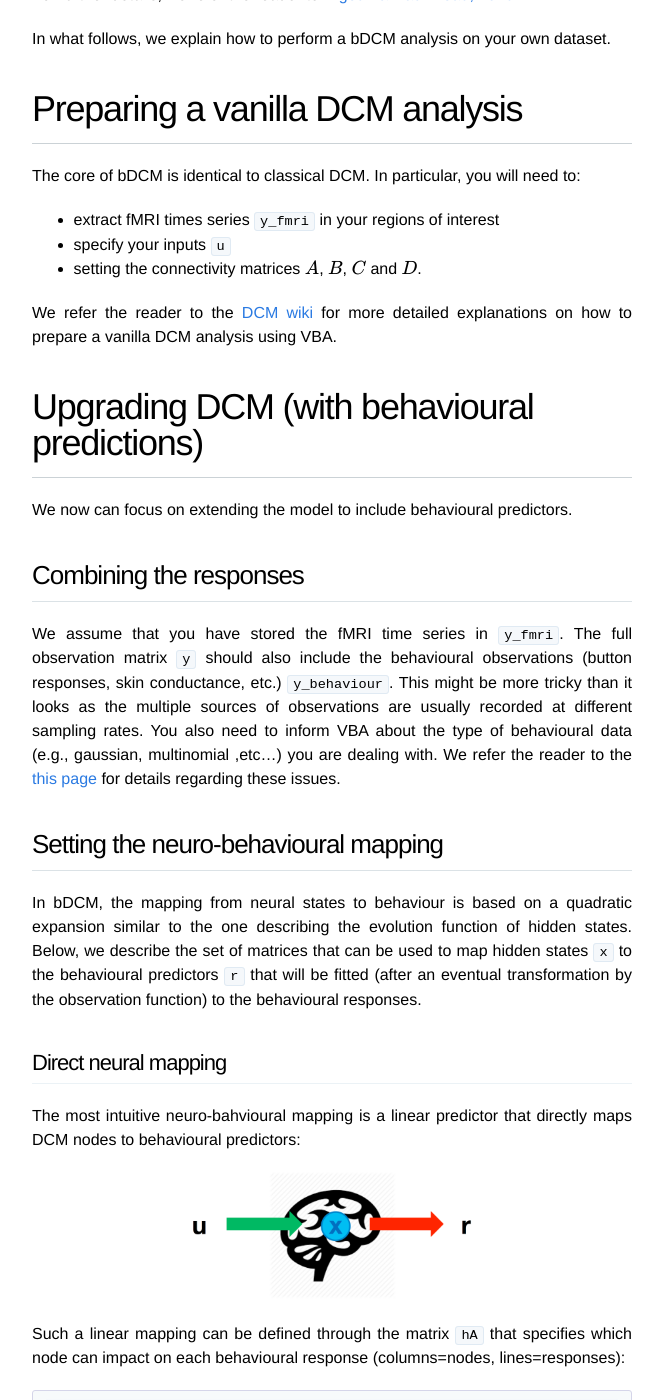
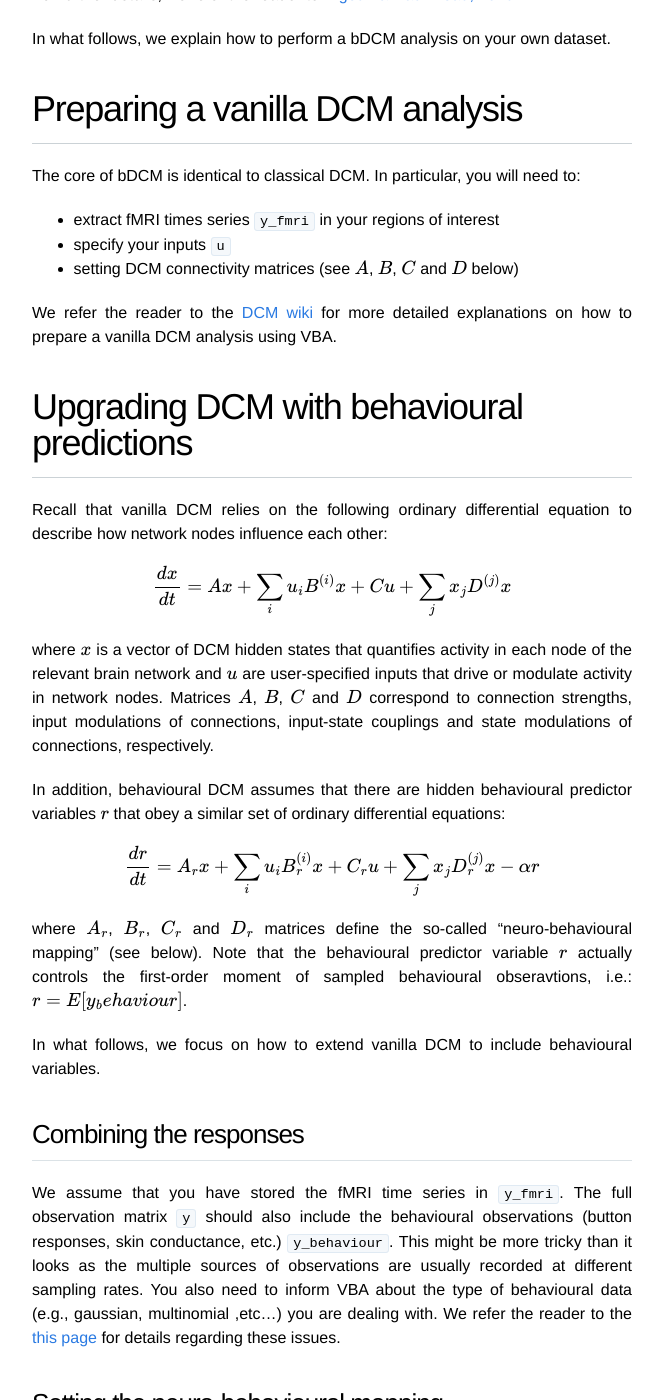
Before and after one commit to MBB-team/VBA-toolbox, a Jekyll site: the page built from _wiki/behavioural-DCM.md, in a window 1280 px wide and 1400 px high, scrolled down 1372 px. Shown: the whole window, without its empty margins (308-971 px from the left). Built offline with Jekyll 4.4.1, drawn with Linux system fonts in a browser that asks for light colours; nearby versions of some CDN libraries; formulas are drawn with MathJax 3; some of the changed text lies outside the part shown.

Commit message:
Update behavioural-DCM.md

````diff
--- a/_wiki/behavioural-DCM.md
+++ b/_wiki/behavioural-DCM.md
@@ -17,14 +17,28 @@ In what follows, we explain how to perform a bDCM analysis on your own dataset.
 The core of bDCM is identical to classical DCM. In particular, you will need to:
 - extract fMRI times series ```y_fmri``` in your regions of interest
 - specify your inputs ```u```
-- setting the connectivity matrices $$A$$, $$B$$, $$C$$ and $$D$$.
+- setting DCM connectivity matrices (see $$A$$, $$B$$, $$C$$ and $$D$$ below)
 
 We refer the reader to the [DCM wiki]({{ site.baseurl }}/wiki/dcm) for more detailed explanations on how to prepare a vanilla DCM analysis using VBA.
 
 
-# Upgrading DCM (with behavioural predictions)
+# Upgrading DCM with behavioural predictions
 
-We now can focus on extending the model to include behavioural predictors.
+Recall that vanilla DCM relies on the following ordinary differential equation to describe how network nodes influence each other:
+
+$$\frac{dx}{dt}=Ax + \sum_i u_i B^{(i)}x + Cu + \sum_j x_j D^{(j)}x$$
+
+where $$x$$ is a vector of DCM hidden states that quantifies activity in each node of the relevant brain network and $$u$$ are user-specified inputs that drive or modulate activity in network nodes. Matrices $$A$$, $$B$$, $$C$$ and $$D$$ correspond to connection strengths, input modulations of connections, input-state couplings and state modulations of connections, respectively.
+
+In addition, behavioural DCM assumes that there are hidden behavioural predictor variables $$r$$ that obey a similar set of ordinary differential equations:
+
+$$\frac{dr}{dt}= A_r x + \sum_i u_i B_r^{(i)}x + C_ru + \sum_j x_j D_r^{(j)}x - \alpha r$$
+
+where $$A_r$$, $$B_r$$, $$C_r$$ and $$D_r$$ matrices define the so-called "neuro-behavioural mapping" (see below). Note that the behavioural predictor variable $$r$$ actually controls the first-order moment of sampled behavioural obseravtions, i.e.: $$r = E[y_behaviour]$$.
+
+In what follows, we focus on how to extend vanilla DCM to include behavioural variables.
+
+
 
 ## Combining the responses
 
@@ -40,10 +54,10 @@ The most intuitive neuro-bahvioural mapping is a linear predictor that directly
 ![direct neural mapping]({{ site.baseurl  }}/images/wiki/bdcm/mapping_ha.png){:width="50%"}
 
 
-Such a linear mapping can be defined through the matrix ```hA``` that specifies which node can impact on each behavioural response (columns=nodes, lines=responses):
+Such a linear mapping can be defined through the matrix ```Ar``` that specifies which node can impact on each behavioural response (columns=nodes, lines=responses):
 
 ```matlab
-hA = [ 0 1 0 ;   % the first response is predicted by node 2
+Ar = [ 0 1 0 ;   % the first response is predicted by node 2
        0 0 1 ] ; % the second response is predicted by node 3
 ```
 
@@ -81,11 +95,11 @@ hC = [ 1 1 ;
 Finally, similarly to DCM's quadratic gating effects, one may assume that brain-to behaviour mappings may be modulated by activity in other network nodes. This capture situations in which nodes interact to produce a response. Think of lesion mapping, for example. It may be that a lesion in region X alone may not produce any behavioural deficit. The same with region Y. But it may be that if both X and Y are lesioned, then a ebahviorual deficit is observed. This is the type of effect such interactions may predict:
 ![quadratic mapping]({{ site.baseurl }}/images/wiki/bdcm/mapping_hd.png){:width="50%"}
 
-These nonlinear effects can be defined through the cell-array `hD` that specifies which node-to-response link is modulated by each node in turn (similarly to DCM's `D` matrix above):
+These nonlinear effects can be defined through the cell-array `Dr` that specifies which node-to-response link is modulated by each node in turn (similarly to DCM's `D` matrix above):
 
 ```matlab
 % the 2nd response (line) is jointly predicted by the 1st (array index) and 3rd (column) nodes
-hD{1} = [ 0 0 0 ;
+Dr{1} = [ 0 0 0 ;
           0 0 1 ] ;
 ```
 
````
Also changed, not shown: other parts of _wiki/behavioural-DCM.md (+4 -4 lines).
